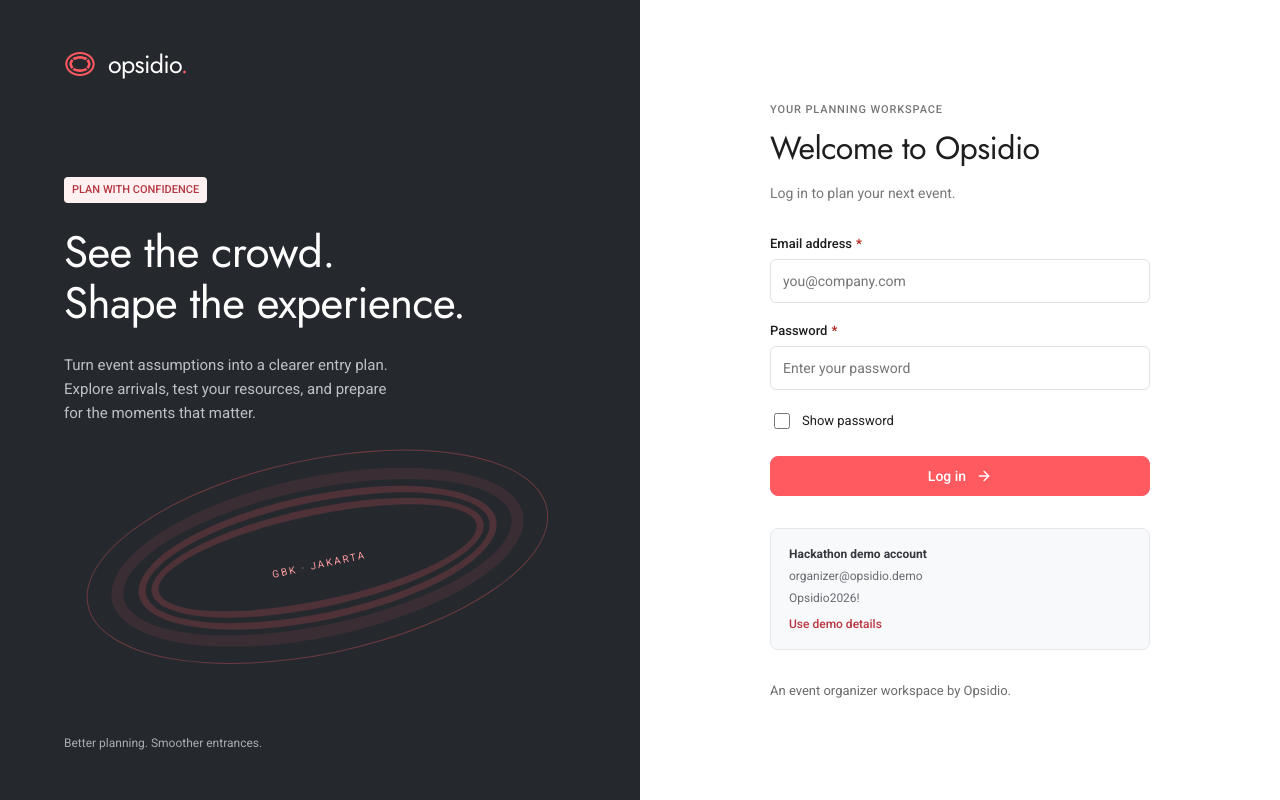
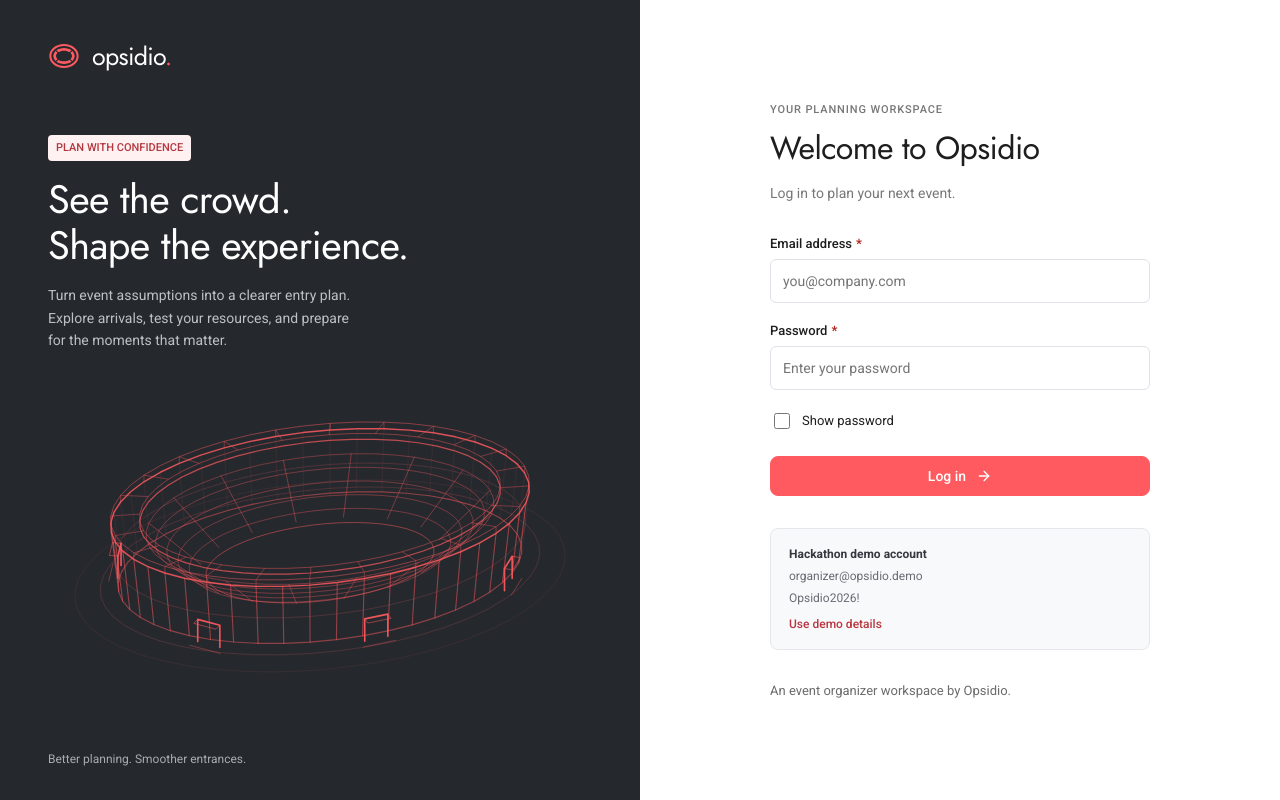
Before and after one commit to opsidio/opsidio, a React (Vite) app in the folder web/: page / in a window 1280 px wide. Built offline with nearby package versions, Linux system fonts and the light colour scheme.

Commit message:
Refine login with line-only stadium art and simplify header branding

```diff
--- a/web/src/brand/Brand.tsx
+++ b/web/src/brand/Brand.tsx
@@ -16,7 +16,7 @@ export function BrandMark() {
   );
 }
 
-export function Brand({ mark = true }: { mark?: boolean }) {
+export function Brand({ mark = false }: { mark?: boolean }) {
   return (
     <span className="op-brand" role="img" aria-label="Opsidio">
       {mark && <BrandMark />}
--- a/web/src/dashboard/App.tsx
+++ b/web/src/dashboard/App.tsx
@@ -25,6 +25,7 @@ import {
   X,
 } from "lucide-react";
 import PlanForm from "./PlanForm";
+import stadiumIllustration from "./assets/login-stadium-lines.svg";
 import PlanAssistant from "./PlanAssistant";
 import { RequiredMark, FieldMessage } from "./FormField";
 import { Badge, Brand, BrandMark, Button, Card, GbkDemoLink, Heading, Notice } from "./ui";
@@ -725,7 +726,7 @@ function Login({ onLogin }: { onLogin: () => void }) {
     <main className="op-login">
       <section className="op-login-story">
         <Brand mark />
-        <div>
+        <div className="op-login-story-content">
           <Badge tone="coral">PLAN WITH CONFIDENCE</Badge>
           <h1>
             See the crowd.
@@ -739,13 +740,16 @@ function Login({ onLogin }: { onLogin: () => void }) {
             <br />
             for the moments that matter.
           </p>
-          <div className="op-stadium-art" aria-hidden="true">
-            <div />
-            <div />
-            <div />
-            <span>GBK · JAKARTA</span>
-          </div>
         </div>
+        <figure className="op-stadium-art">
+          <img
+            src={stadiumIllustration}
+            alt="Isometric stadium drawn in coral lines, with seating tiers and entrance gates"
+            width={640}
+            height={350}
+            decoding="async"
+          />
+        </figure>
         <small>Better planning. Smoother entrances.</small>
       </section>
       <section className="op-login-form">
--- a/web/src/dashboard/dashboard.css
+++ b/web/src/dashboard/dashboard.css
@@ -869,73 +869,55 @@ summary {
 .op-login-story {
   background: #25292e;
   color: #fff;
-  padding: 48px 64px;
+  padding: 40px 48px 32px;
   display: flex;
   flex-direction: column;
   justify-content: space-between;
   overflow: hidden;
   position: relative;
-  min-height: 780px;
+  min-height: 100dvh;
+  gap: 24px;
 }
 .op-login-story > .op-brand {
   position: relative;
   z-index: 1;
 }
-.op-login-story > div {
-  margin: 64px 0 32px;
+.op-login-story-content {
   position: relative;
+  z-index: 1;
 }
 .op-login-story h1 {
-  font-size: 44px;
+  font-size: clamp(32px, 3.1vw, 44px);
   line-height: 1.15;
-  margin: 24px 0;
+  margin: 16px 0;
 }
 .op-login-story p {
   color: #bdc0c4;
-  font-size: 15px;
+  font-size: 14px;
+  margin: 0;
 }
 .op-login-story small {
   color: #a7acb2;
   font-size: 12px;
 }
 .op-stadium-art {
-  height: 240px;
+  width: calc(100% + 40px);
+  max-width: 640px;
+  height: clamp(240px, 36vh, 340px);
   position: relative;
-  margin: 24px -100px -20px;
-  overflow: hidden;
-  transform: rotate(-12deg);
-}
-.op-stadium-art div {
-  position: absolute;
-  border: 1px solid #ff5a5f55;
-  width: 470px;
-  height: 195px;
-  border-radius: 50%;
-  left: 50%;
-  top: 10px;
-  transform: translateX(-50%);
-}
-.op-stadium-art div:nth-child(2) {
-  width: 420px;
-  height: 160px;
-  top: 28px;
-  border-width: 12px;
-  border-color: #ff5a5f18;
-}
-.op-stadium-art div:nth-child(3) {
-  width: 365px;
-  height: 125px;
-  top: 46px;
-  border: 20px double #ff5a5f30;
-}
-.op-stadium-art span {
-  position: absolute;
-  top: 110px;
-  left: 50%;
-  font-size: 10px;
-  letter-spacing: 0.2em;
-  color: #ff9da0;
-  transform: translateX(-50%);
+  flex: 0 0 auto;
+  align-self: center;
+  margin: -12px -20px -4px;
+}
+.op-stadium-art img {
+  display: block;
+  width: 100%;
+  height: 100%;
+  object-fit: contain;
+}
+.op-login-story > small {
+  position: relative;
+  z-index: 1;
 }
 .op-login-form {
   display: grid;
@@ -1612,6 +1594,7 @@ summary {
     padding: 24px;
   }
   .op-login-story > div,
+  .op-login-story > .op-stadium-art,
   .op-login-story > small {
     display: none;
   }
```
Also changed, not shown: web/src/dashboard/assets/login-stadium-lines.svg (added).
